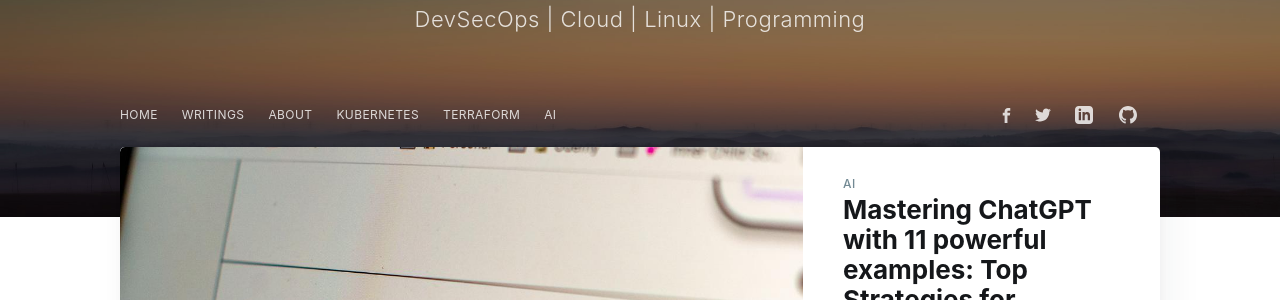
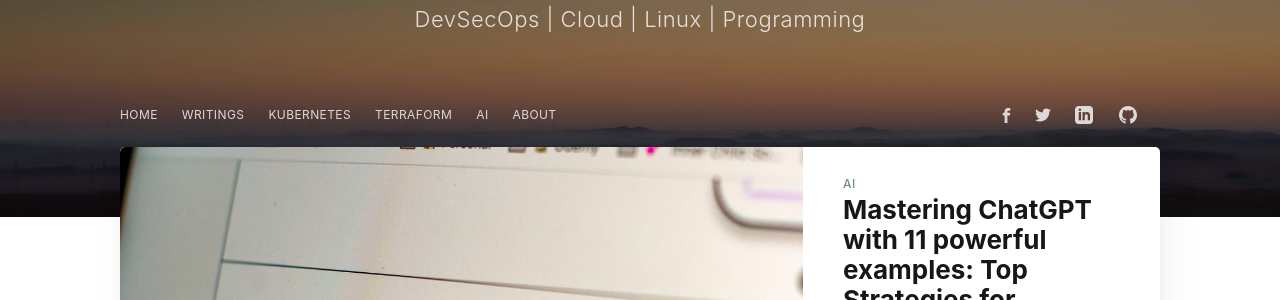
Before and after one commit to faizanbashir/faizanbashir.github.io, a Jekyll site: the page built from index.html, in a window 1280 px wide and 900 px high. Shown: the part 185-485 px from the top of the window. Built offline with Jekyll 4.4.1, drawn with Linux system fonts in a browser that asks for light colours; nearby versions of some CDN libraries; the list of posts is cut into pages by our own code.

Commit message:
Rearranged navigation

```diff
--- a/_includes/navigation.html
+++ b/_includes/navigation.html
@@ -4,9 +4,6 @@
   </li>
   <li class="nav-getting-started" role="menuitem">
     <a href="{{site.baseurl}}writings/">Writings</a>
-  </li>
-  <li class="nav-about" role="menuitem">
-    <a href="{{site.baseurl}}about/">About</a>
   </li>
   <li class="nav-getting-started" role="menuitem">
     <a href="{{site.baseurl}}tag/kubernetes/">Kubernetes</a>
@@ -17,4 +14,7 @@
   <li class="nav-getting-started" role="menuitem">
     <a href="{{site.baseurl}}tag/ai">AI</a>
   </li>
+  <li class="nav-about" role="menuitem">
+    <a href="{{site.baseurl}}about/">About</a>
+  </li>
 </ul>
```
